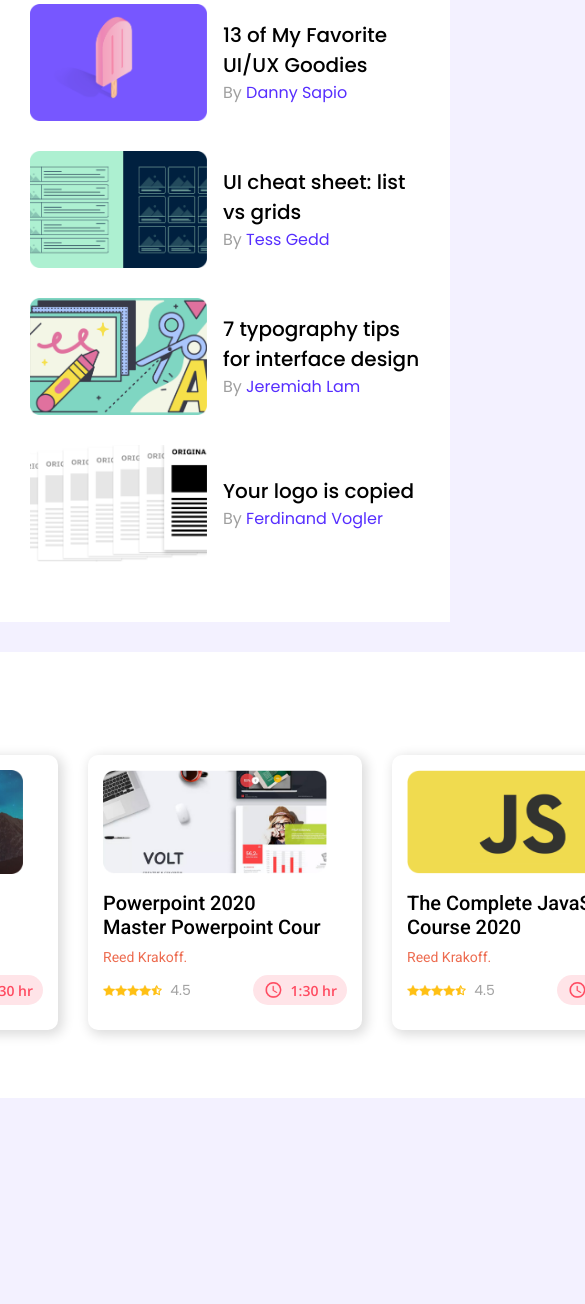
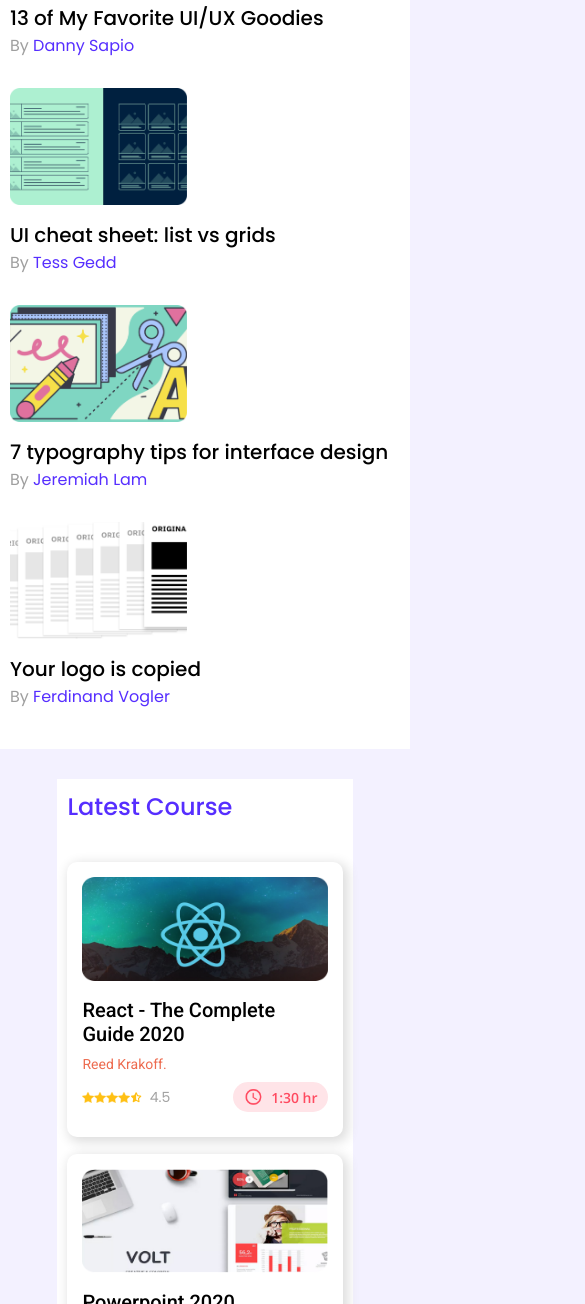
Before and after one commit to developer-mahin/leader-board, a plain HTML site: page index.html in a window 390 px wide. Shown: the part 696-2000 px from the top of the page, 585 px wide, since content can reach past the window. Before the commit the page ends 1794 px from the top, so only its background shows below. Drawn offline with nearby package versions, Linux system fonts and the light colour scheme.

Commit message:
final responsive

```diff
--- a/index.html
+++ b/index.html
@@ -138,7 +138,7 @@
                 </div>
                 <div class="course-wrapper">
                     <div class="course">
-                        <img src="images/courses/course-1.png" alt="">
+                        <img class="course-image" src="images/courses/course-1.png" alt="">
                         <h3>React - The Complete <br>Guide 2020</h3>
                         <p>Reed Krakoff.</p>
                         <div class="review">
@@ -157,7 +157,7 @@
                         </div>
                     </div>
                     <div class="course">
-                        <img src="images/courses/course-2.png" alt="">
+                        <img class="course-image" src="images/courses/course-2.png" alt="">
                         <h3>Powerpoint 2020  <br>Master Powerpoint Cour</h3>
                         <p>Reed Krakoff.</p>
                         <div class="review">
@@ -176,7 +176,7 @@
                         </div>
                     </div>
                     <div class="course">
-                        <img src="images/courses/course-3.png" alt="">
+                        <img class="course-image" src="images/courses/course-3.png" alt="">
                         <h3>The Complete JavaScript  <br> Course 2020</h3>
                         <p>Reed Krakoff.</p>
                         <div class="review">
--- a/style.css
+++ b/style.css
@@ -100,7 +100,7 @@
 
  .players {
      display: flex;
-     align-items: center;
+     justify-content: flex-start;
  }
 
  .player-wrapper {
@@ -175,8 +175,6 @@
  }
 
  .course-wrapper {
-     /* display: flex; */
-     /* justify-content: space-between; */
      display: grid;
      grid-template-columns: repeat(3, 1fr);
      margin: 30px 0px;
@@ -273,6 +271,7 @@
 
     .container {
         width: 100%;
+        padding: 10px;
     }
 
     .player-wrapper {
@@ -280,9 +279,7 @@
     }
 
     .players {
-        justify-content: center;
-        flex-direction: column;
-        align-content: center;
+        align-items: center;
     }
 
     .top-blog {
@@ -293,12 +290,30 @@
          grid-template-columns: repeat(1, 1fr);
     }
 
-     .course-wrapper {
-         flex-direction: column;
-     }
+    .top-blog {
+        margin-top: 20px;
+    }
 
-     .course {
-         margin: 3% 0px;
-     }
+    .blogs {
+        flex-direction: column;
+        align-items: start;
+    }
+
+    .blog-description {
+        margin-left: 0px;
+        margin-top: 15px;
+    }
+
+    img.course-image {
+        width: 100%;
+    }
+
+    .course-wrapper {
+        grid-template-columns: repeat(1, 1fr);
+    }
+
+    .course {
+        margin: 3% 0px;
+    }
 
  }
```
